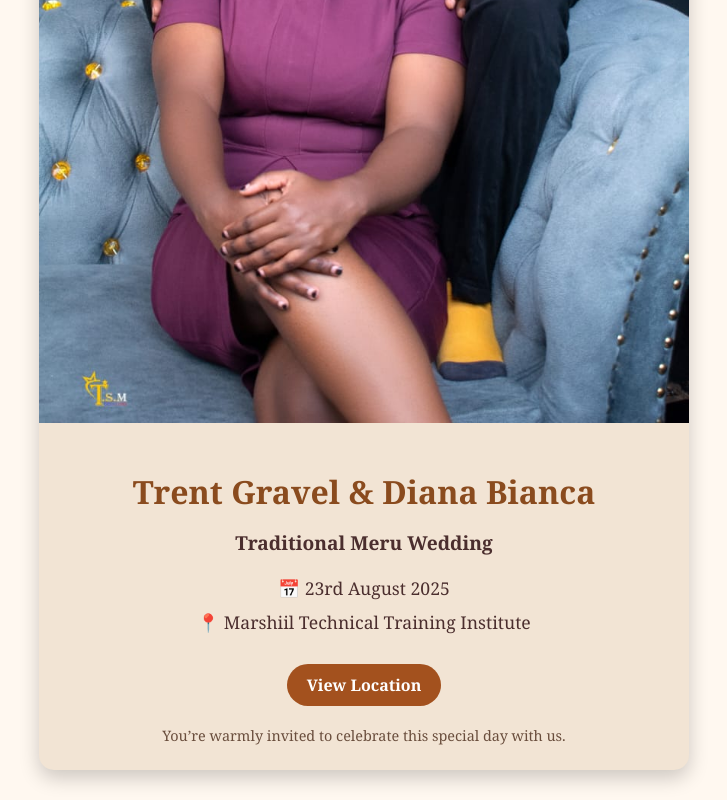
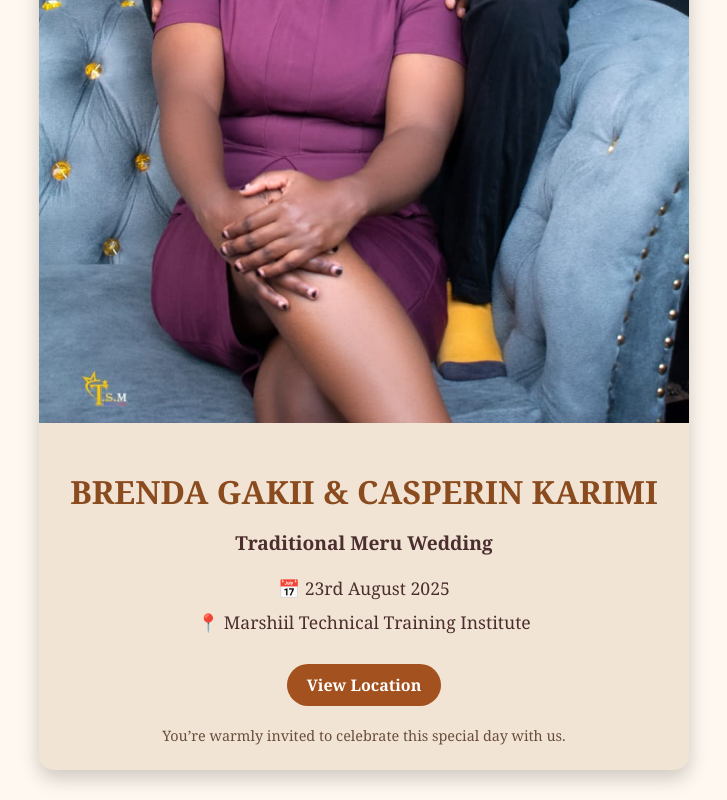
Before and after one commit to koome011/kiki, a plain HTML site: page index.html in a window 1280 px wide. Shown: the part 582-1382 px from the top of the page, without its empty margins (276-1003 px from the left). Drawn offline with Linux system fonts and the light colour scheme.

Commit message:
Update index.html

```diff
--- a/index.html
+++ b/index.html
@@ -95,7 +95,7 @@
       alt="Trent and Diana"
     />
     <div class="content">
-      <h1>Trent Gravel & Diana Bianca</h1>
+      <h1>BRENDA GAKII & CASPERIN KARIMI</h1>
       <h2>Traditional Meru Wedding</h2>
       <p class="date">📅 23rd August 2025</p>
       <p class="venue">📍 Marshiil Technical Training Institute</p>
```
